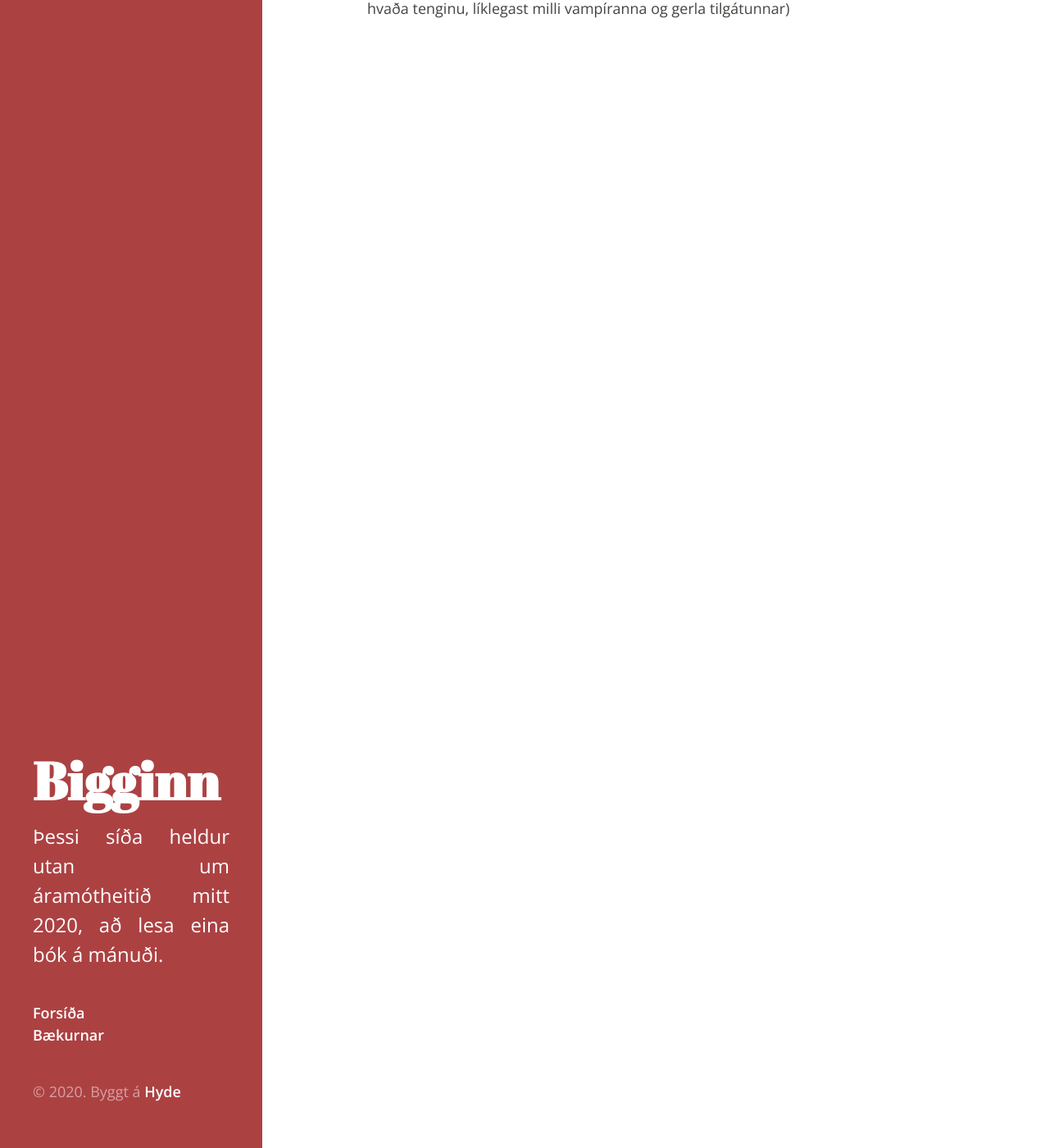
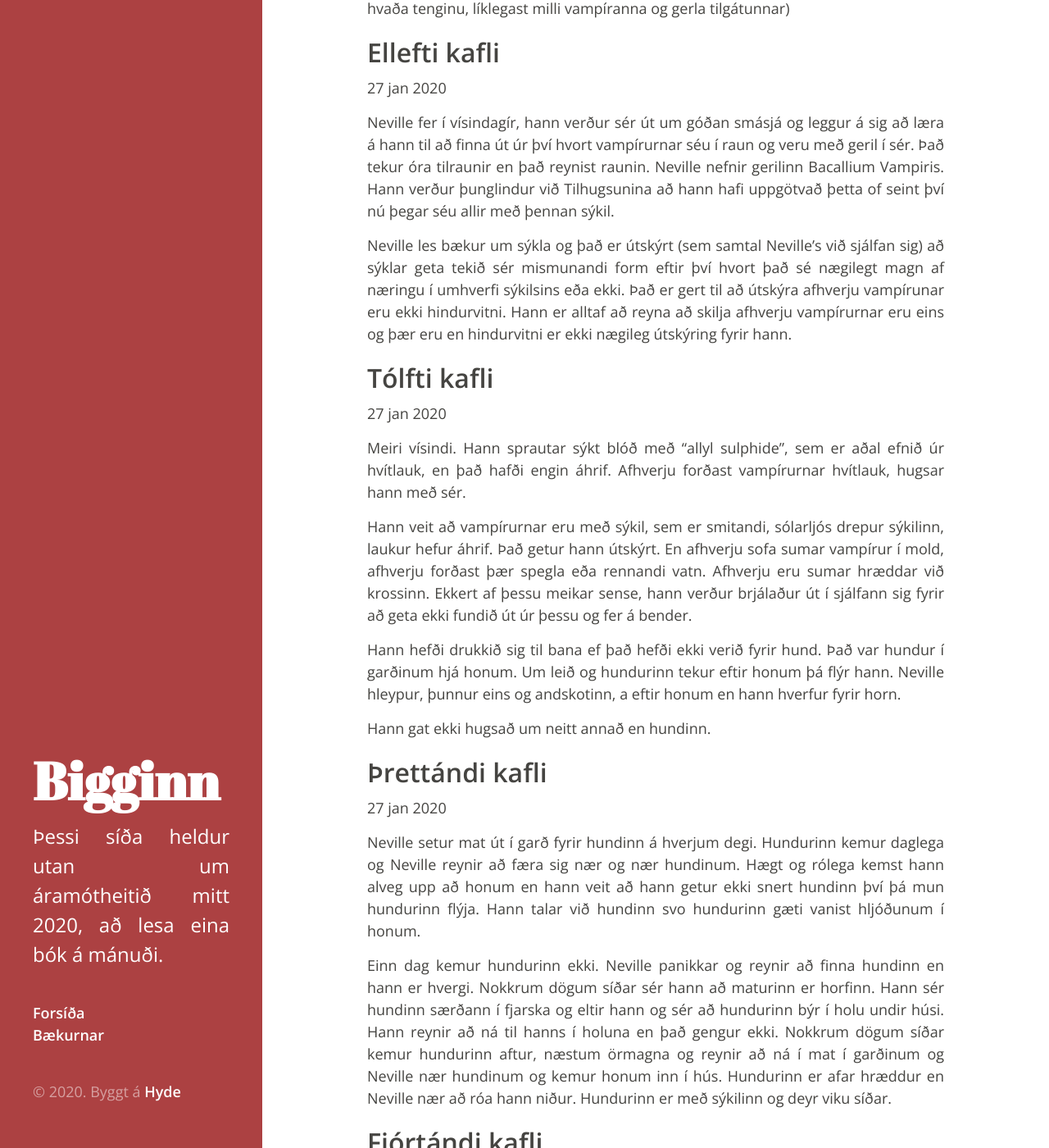
Before and after one commit to biggihs/bigginn.com, a Jekyll site: the page built from _books/2020/i-am-legend.md, in a window 1280 px wide and 1400 px high, scrolled down 4193 px. Shown: the whole window at 82% size. Built offline with Jekyll 4.4.1, drawn with Linux system fonts in a browser that asks for light colours; some of the changed text lies outside the part shown.

Commit message:
more IAM

```diff
--- a/_books/2020/i-am-legend.md
+++ b/_books/2020/i-am-legend.md
@@ -77,3 +77,40 @@ Tveir dagar líða og Neville sér engann tilgang í lífinu. Hann sér allt í
 Það er sjöundi Apríl, 2076. Neville ákveður að fara á bókasafnið því "rannsóknirnar" sem hann hafði verið að gera á vampírunum skiluðu engum árangri og þeir voru frekar slembikenndar. Hann er á því að þetta hefur eitthvað með blóðið í vampírunum að gera og hann vill lesa allt sem hann getur um hvernig blóðið fúnkerar í líkamanum.
 
 Hann er búinn að læra um "lymphatic"-kerfið. (sem sér um að flytja til og frá blóðinu???). Hann spáir í því hvort gerlar geti haft eitthvað með dreifingu á þessum vampírusjúkdóm. En það gengur ekki allt upp, því afhverju virka þá bara viðarstjakar og afhverju eru þær hræddar við krossa. Hann ákveður að hunsa það svo hann geti haldið áfram að vinna í "lymphatic"-/-gerla tilgátunni sinni. Hann neyðir sjálfan sig til svefns þó hann vilji halda áfram en svo vaknar hann klukkan þrjú um nóttina, það er brjálaður sandstormur fyrir utan, hann var búinn að fatta "tenginguna". (Ég veit ekki hvaða tenginu, líklegast milli vampíranna og gerla tilgátunnar)
+
+## Ellefti kafli
+27 jan 2020
+
+Neville fer í vísindagír, hann verður sér út um góðan smásjá og leggur á sig að læra á hann til að finna út úr því hvort vampírurnar séu í raun og veru með geril í sér. Það tekur óra tilraunir en það reynist raunin. Neville nefnir gerilinn Bacallium Vampiris. Hann verður þunglindur við Tilhugsunina að hann hafi uppgötvað þetta of seint því nú þegar séu allir með þennan sýkil.
+
+Neville les bækur um sýkla og það er útskýrt (sem samtal Neville's við sjálfan sig) að sýklar geta tekið sér mismunandi form eftir því hvort það sé nægilegt magn af næringu í umhverfi sýkilsins eða ekki. Það er gert til að útskýra afhverju vampírunar eru ekki hindurvitni. Hann er alltaf að reyna að skilja afhverju vampírurnar eru eins og þær eru en hindurvitni er ekki nægileg útskýring fyrir hann.
+
+## Tólfti kafli
+27 jan 2020
+
+Meiri vísindi. Hann sprautar sýkt blóð með "allyl sulphide", sem er aðal efnið úr hvítlauk, en það hafði engin áhrif. Afhverju forðast vampírurnar hvítlauk, hugsar hann með sér.
+
+Hann veit að vampírurnar eru með sýkil, sem er smitandi, sólarljós drepur sýkilinn, laukur hefur áhrif. Það getur hann útskýrt. En afhverju sofa sumar vampírur í mold, afhverju forðast þær spegla eða rennandi vatn. Afhverju eru sumar hræddar við krossinn. Ekkert af þessu meikar sense, hann verður brjálaður út í sjálfann sig fyrir að geta ekki fundið út úr þessu og fer á bender.
+
+Hann hefði drukkið sig til bana ef það hefði ekki verið fyrir hund. Það var hundur í garðinum hjá honum. Um leið og hundurinn tekur eftir honum þá flýr hann. Neville hleypur, þunnur eins og andskotinn, a eftir honum en hann hverfur fyrir horn.
+
+Hann gat ekki hugsað um neitt annað en hundinn.
+
+## Þrettándi kafli
+27 jan 2020
+
+Neville setur mat út í garð fyrir hundinn á hverjum degi. Hundurinn kemur daglega og Neville reynir að færa sig nær og nær hundinum. Hægt og rólega kemst hann alveg upp að honum en hann veit að hann getur ekki snert hundinn því þá mun hundurinn flýja. Hann talar við hundinn svo hundurinn gæti vanist hljóðunum í honum.
+
+Einn dag kemur hundurinn ekki. Neville panikkar og reynir að finna hundinn en hann er hvergi. Nokkrum dögum síðar sér hann að maturinn er horfinn. Hann sér hundinn særðann í fjarska og eltir hann og sér að hundurinn býr í holu undir húsi. Hann reynir að ná til hanns í holuna en það gengur ekki. Nokkrum dögum síðar kemur hundurinn aftur, næstum örmagna og reynir að ná í mat í garðinum og Neville nær hundinum og kemur honum inn í hús. Hundurinn er afar hræddur en Neville nær að róa hann niður. Hundurinn er með sýkilinn og deyr viku síðar.
+
+## Fjórtándi kafli
+27 jan 2020
+
+Drykkjuskapurinn lagðist niður. Í heimi eintóms hryllings er enga vona að finna og Neville er búinn að missa alla von. En í því ástandi finnur hann frið. Það að jarða hundinn tók ekki á hann því með hundinum gróf hann vonina. Það eina sem hægt er að gera er að vinna svo Neville fer og heldur ótrauður áfram.
+
+Ári áður hafði trúarnöttari dregið Neville af götunni á trúarsamkomu. Þar sá hann hvernig fólkið var í trans og saman trúði það öllu sem presturinn pretikaði. Nú hringlaði þessi minnig í hausnum á Neville því þessi trú sem deildist meðal fólsksins útskýrði margt. Sumar vampírur þoldu ekki krossa en aðrar ekki kóraninn eða torah. Aðrar ekki rennandi vatn eða spegla. Þetta voru draugar frá fyrra lífi. Sálrænir kvillar vampíranna.
+
+# Þriðji hluti: Júní 1978
+
+## Fimtándi kafli
+27 jan 2020
```
Also changed, not shown: other parts of _books/2020/i-am-legend.md (+1 -1 lines), 1 other file.
